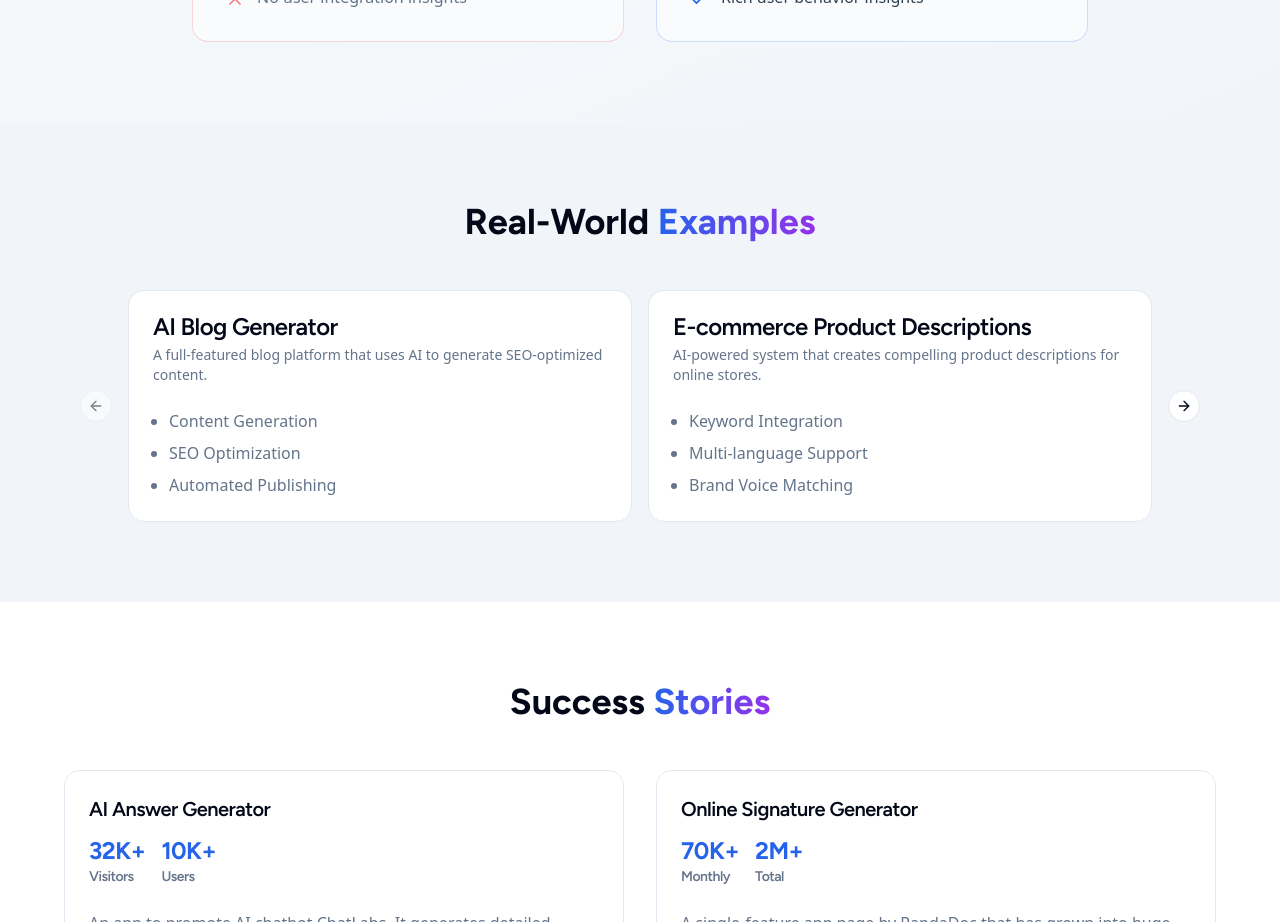
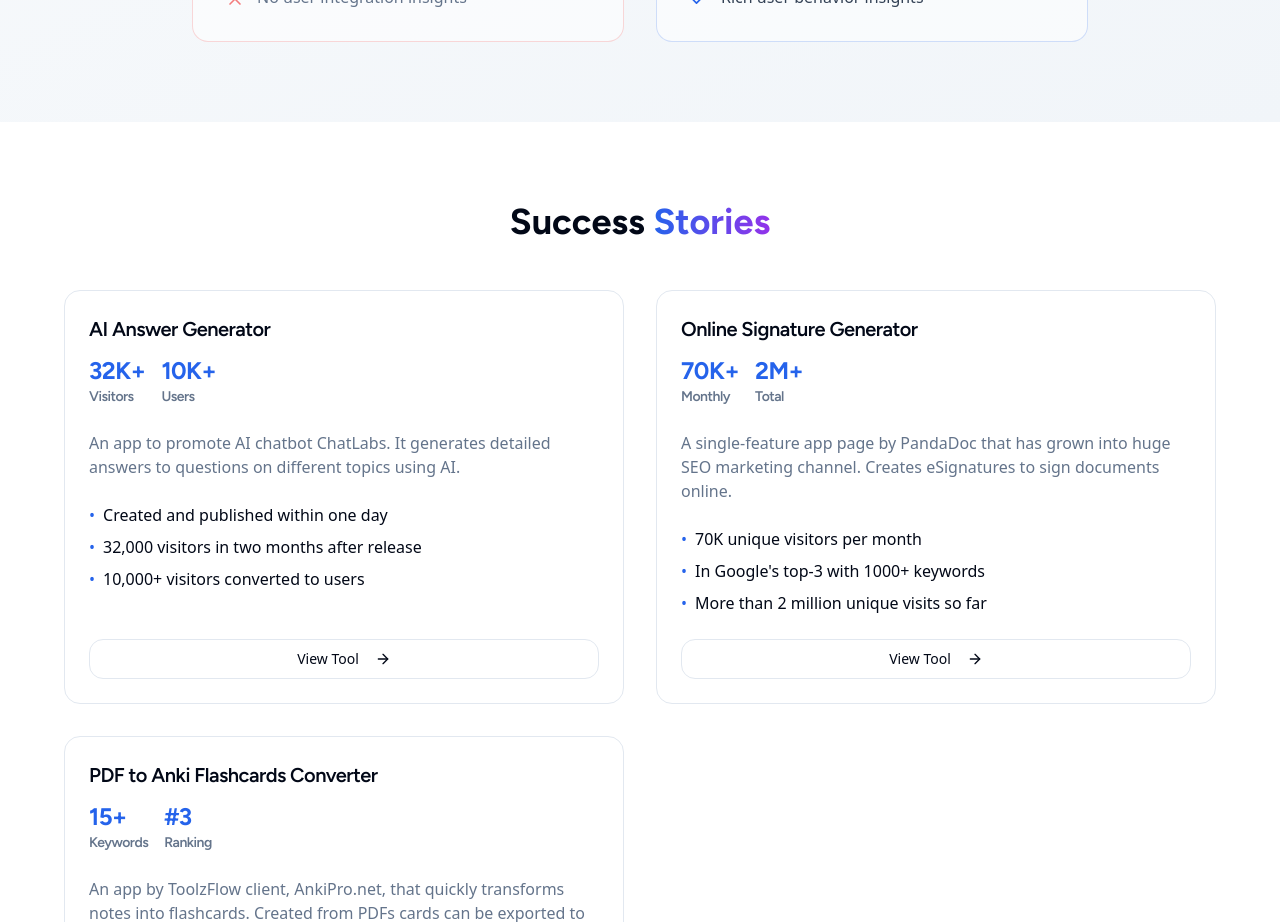
Before and after one commit to writingmate/mini-app-boost, a React (Vite) app: page / in a window 1280 px wide. Shown: the part 2980-3902 px from the top of the page. Built offline with nearby package versions, Linux system fonts and the light colour scheme.

Commit message:
Remove Examples Section
Deleted the "Real-World Examples" section from the application to streamline content.
[skip gpt_engineer]

```diff
--- a/src/components/Examples.tsx
+++ /dev/null
@@ -1,73 +0,0 @@
-import { Card, CardContent, CardDescription, CardHeader, CardTitle } from "@/components/ui/card";
-import { Carousel, CarouselContent, CarouselItem, CarouselNext, CarouselPrevious } from "@/components/ui/carousel";
-import { useState, useEffect } from "react";
-
-const examples = [
-  {
-    title: "AI Blog Generator",
-    description: "A full-featured blog platform that uses AI to generate SEO-optimized content.",
-    features: ["Content Generation", "SEO Optimization", "Automated Publishing"]
-  },
-  {
-    title: "E-commerce Product Descriptions",
-    description: "AI-powered system that creates compelling product descriptions for online stores.",
-    features: ["Keyword Integration", "Multi-language Support", "Brand Voice Matching"]
-  },
-  {
-    title: "Social Media Manager",
-    description: "Automated social media content creation and scheduling platform.",
-    features: ["Content Calendar", "Analytics Dashboard", "Multi-platform Support"]
-  },
-  {
-    title: "Landing Page Builder",
-    description: "AI-assisted landing page creation tool with conversion optimization.",
-    features: ["A/B Testing", "Mobile Optimization", "Lead Generation"]
-  }
-];
-
-export const Examples = () => {
-  const [mounted, setMounted] = useState(false);
-
-  useEffect(() => {
-    setMounted(true);
-  }, []);
-
-  if (!mounted) {
-    return null;
-  }
-
-  return (
-    <section className="section-padding bg-muted">
-      <div className="container">
-        <h2 className="text-2xl md:text-4xl font-bold text-center mb-12">
-          Real-World <span className="gradient-text">Examples</span>
-        </h2>
-        <Carousel className="w-full max-w-5xl mx-auto">
-          <CarouselContent>
-            {examples.map((example, index) => (
-              <CarouselItem key={index} className="md:basis-1/2 lg:basis-1/2">
-                <Card className="h-full border">
-                  <CardHeader>
-                    <CardTitle>{example.title}</CardTitle>
-                    <CardDescription>{example.description}</CardDescription>
-                  </CardHeader>
-                  <CardContent>
-                    <ul className="list-disc pl-4 space-y-2">
-                      {example.features.map((feature, featureIndex) => (
-                        <li key={featureIndex} className="text-muted-foreground">
-                          {feature}
-                        </li>
-                      ))}
-                    </ul>
-                  </CardContent>
-                </Card>
-              </CarouselItem>
-            ))}
-          </CarouselContent>
-          <CarouselPrevious />
-          <CarouselNext />
-        </Carousel>
-      </div>
-    </section>
-  );
-};
--- a/src/pages/Index.tsx
+++ b/src/pages/Index.tsx
@@ -1,7 +1,6 @@
 import { Hero } from "@/components/Hero";
 import { Features } from "@/components/Features";
 import { Pricing } from "@/components/Pricing";
-import { Examples } from "@/components/Examples";
 import { ComparisonSection } from "@/components/ComparisonSection";
 import { SuccessStories } from "@/components/SuccessStories";
 
@@ -11,7 +10,6 @@ const Index = () => {
       <Hero />
       <Features />
       <ComparisonSection />
-      <Examples />
       <SuccessStories />
       <Pricing />
     </div>
```
